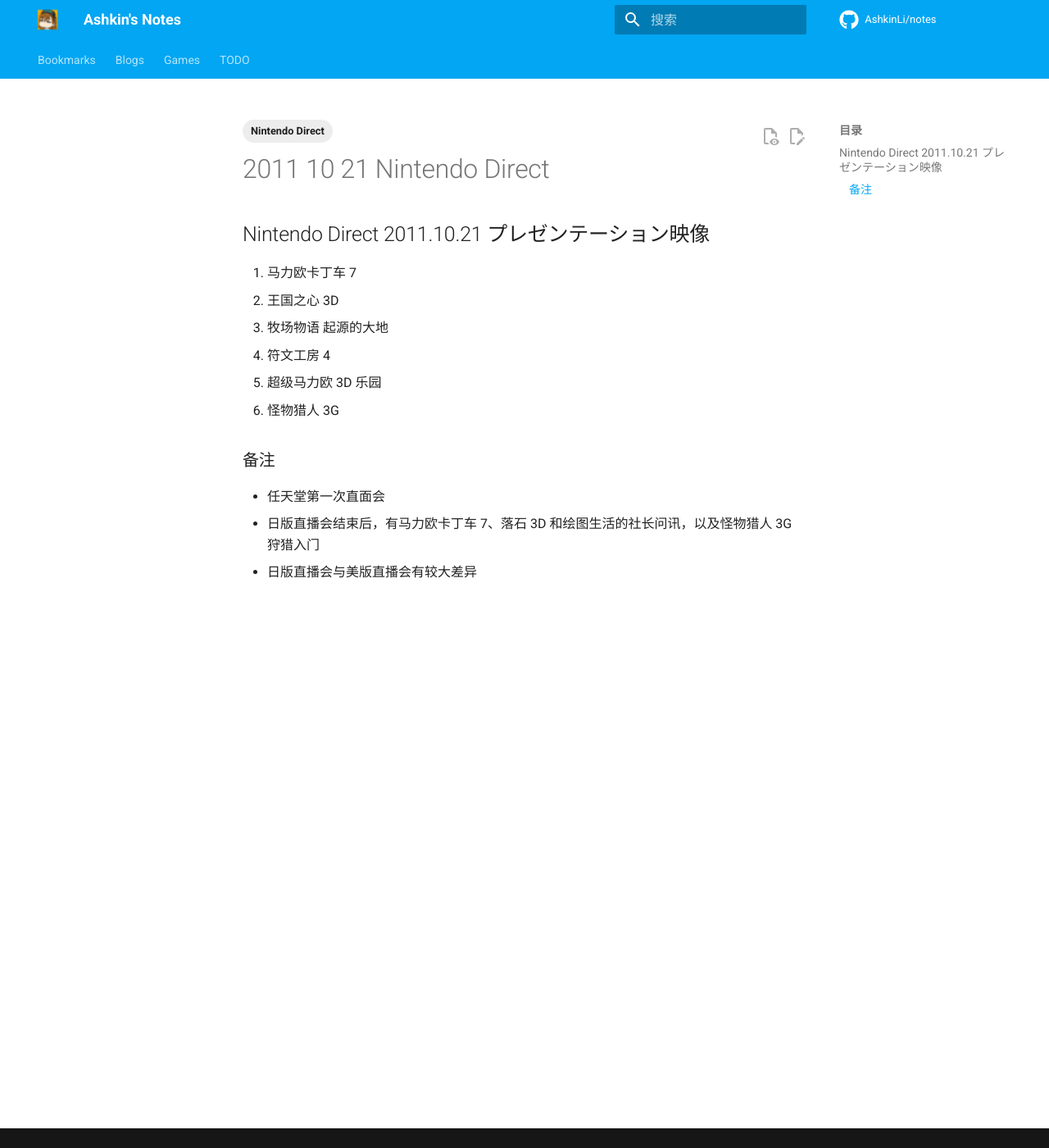
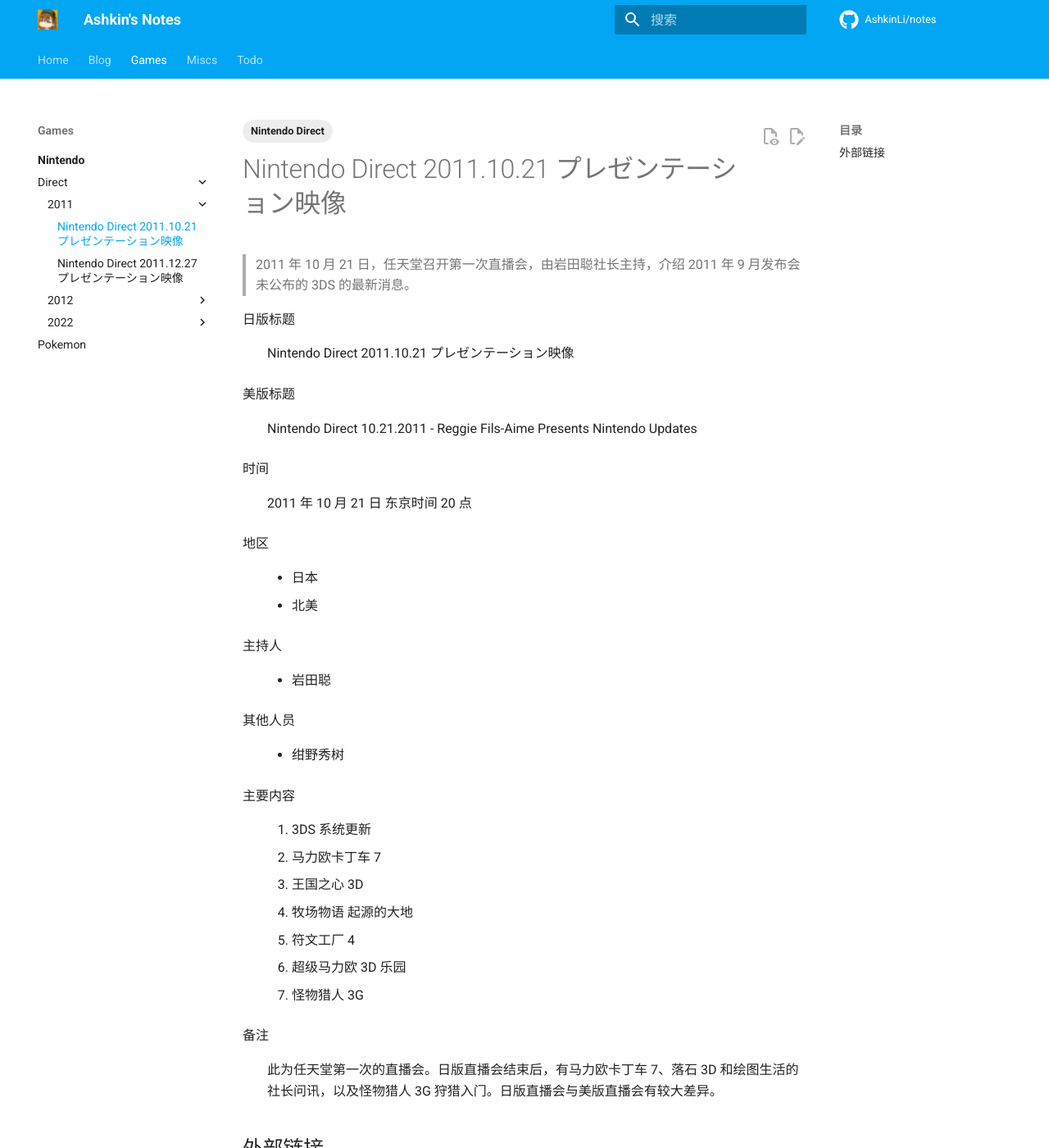
Before and after one commit to AshkinLi/notes, an MkDocs documentation site: the page built from docs/games/nintendo/direct/2011/2011-10-21-Nintendo-Direct.md, in a window 1280 px wide and 1400 px high. Shown: the whole window at 82% size. Built offline with MkDocs 1.6.1 and Material for MkDocs 9.7.7, drawn with Linux system fonts in a browser that asks for light colours; plug-ins that fetch from the network failed and are left out; comment, search, counter and statistics services are not loaded; some of the changed text lies outside the part shown.

Commit message:
Synchronized in 2024-08-22 18:20:20

```diff
--- a/docs/games/nintendo/direct/2011/2011-10-21-Nintendo-Direct.md
+++ b/docs/games/nintendo/direct/2011/2011-10-21-Nintendo-Direct.md
@@ -1,14 +1,48 @@
-## Nintendo Direct 2011.10.21 プレゼンテーション映像
+---
+title: Nintendo Direct 2011.10.21 プレゼンテーション映像
+---
 
-1.  马力欧卡丁车 7
-2.  王国之心 3D
-3.  牧场物语 起源的大地
-4.  符文工房 4
-5.  超级马力欧 3D 乐园
-6.  怪物猎人 3G
+> 2011 年 10 月 21 日，任天堂召开第一次直播会，由岩田聪社长主持，介绍 2011 年 9 月发布会未公布的 3DS 的最新消息。
 
-### 备注
+日版标题
 
-*   任天堂第一次直面会
-*   日版直播会结束后，有马力欧卡丁车 7、落石 3D 和绘图生活的社长问讯，以及怪物猎人 3G 狩猎入门
-*   日版直播会与美版直播会有较大差异
+: Nintendo Direct 2011.10.21 プレゼンテーション映像
+
+美版标题
+
+: Nintendo Direct 10.21.2011 - Reggie Fils-Aime Presents Nintendo Updates
+
+时间
+
+: 2011 年 10 月 21 日 东京时间 20 点
+
+地区
+
+:	- 日本
+	- 北美
+
+主持人
+
+:	- 岩田聪
+
+其他人员
+
+:	- 绀野秀树
+
+主要内容
+
+:	1. 3DS 系统更新
+	1. 马力欧卡丁车 7
+	2. 王国之心 3D
+	3. 牧场物语 起源的大地
+	4. 符文工厂 4
+	5. 超级马力欧 3D 乐园
+	6. 怪物猎人 3G
+
+备注
+
+: 此为任天堂第一次的直播会。日版直播会结束后，有马力欧卡丁车 7、落石 3D 和绘图生活的社长问讯，以及怪物猎人 3G 狩猎入门。日版直播会与美版直播会有较大差异。
+
+## 外部链接
+
+- [2011年10月21日任天堂直播会](https://www.bilibili.com/video/BV1oE41167KD/){ target="_blank" }
--- a/docs/index.md
+++ b/docs/index.md
@@ -1,3 +1,6 @@
+---
+title: Home
+---
 # Welcome to Ashkin's Notes
 
 ???+ note "常用"
--- a/mkdocs.yml
+++ b/mkdocs.yml
@@ -53,11 +53,17 @@
   - git-revision-date-localized:
       enable_creation_date: true
   - meta
+  - offline
   - optimize
   - search:
       separator: '[\s\u200b\-_,:!=\[\]()"`/]+|\.(?!\d)|&[lg]t;|(?!\b)(?=[A-Z][a-z])'
+      pipeline:
+        - stemmer
+        - stopWordFilter
+        - trimmer
   - tags:
       tags_file: tags.md
+      tags_hierarchy: true
 
 # Additional configuration
 extra:
@@ -108,19 +114,20 @@
   - pymdownx.tilde
 
 # Page tree
-nav:
-  - Bookmarks:
-    - index.md
-    - tags.md
-  - Blogs:
-    - blog/index.md
-  - Games:
-    - 任天堂（任天堂，Nintendo）:
-      - 任天堂: games/nintendo/index.md
-      - 任天堂直面会（Nintendo Direct）: games/nintendo/nintendo-direct.md
-      - 宝可梦（ポケモン，Pokemon）: games/nintendo/pokemon.md
-  - TODO:
-    - 动画（Anime）: todo/anime.md
-    - 漫画（Comics）: todo/comics.md
-    - 游戏（Games）: todo/games.md
-    - 书籍（Books）: todo/books.md
+# nav:
+#   - Bookmarks:
+#     - index.md
+#     - tags.md
+#   - Blogs:
+#     - blog/index.md
+#   - Games:
+#     - 任天堂（任天堂，Nintendo）:
+#       - 任天堂: games/nintendo/index.md
+#       - 任天堂直面会（Nintendo Direct）:
+#         - games/nintendo/direct/index.md
+#       - 宝可梦（ポケモン，Pokemon）: games/nintendo/pokemon.md
+#   - TODO:
+#     - 动画（Anime）: todo/anime.md
+#     - 漫画（Comics）: todo/comics.md
+#     - 游戏（Games）: todo/games.md
+#     - 书籍（Books）: todo/books.md
```
Also changed, not shown: docs/games/nintendo/README.md (renamed from docs/games/nintendo/index.md, +1 -0 lines), docs/games/nintendo/direct/2011/2011-12-27-Nintendo-Direct.md (+39 -11 lines), docs/games/nintendo/pokemon/README.md (renamed from docs/games/nintendo/pokemon.md, +1 -0 lines), docs/games/nintendo/direct/README.md (renamed from docs/games/nintendo/nintendo-direct.md), docs/miscs/tags.md (renamed from docs/tags.md).
